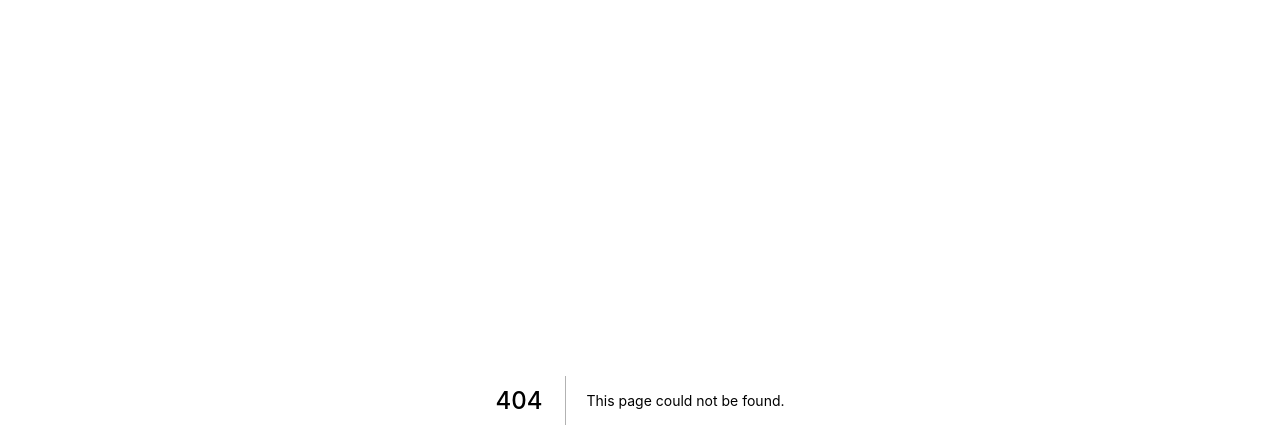
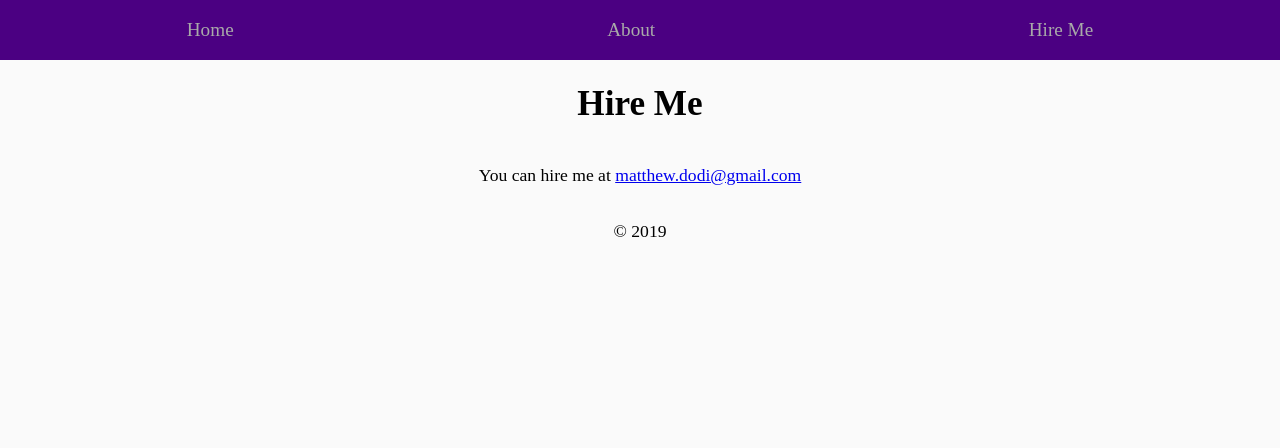
Before and after one commit to MatheoDodi/nextssr, a Next.js app: page /hireme in a window 1280 px wide. Before the commit this address had no page. Shown: the top 448 px of the page. Built offline with nearby package versions, Linux system fonts and the light colour scheme.

Commit message:
type: feat - Added basic styling

```diff
--- /dev/null
+++ b/components/Layout.js
@@ -0,0 +1,61 @@
+import Link from 'next/link';
+
+export default ({ children, title }) => (
+  <div className="root">
+    <header>
+      <Link href="/">
+        <a>Home</a>
+      </Link>
+      <Link href="/about">
+        <a>About</a>
+      </Link>
+      <Link href="/hireme">
+        <a>Hire Me</a>
+      </Link>
+    </header>
+
+    <h1>{title}</h1>
+    {children}
+    <footer>&copy; {new Date().getFullYear()}</footer>
+    <style jsx>
+      {`
+        .root {
+          display: flex;
+          justify-content: center;
+          align-items: center;
+          flex-direction: column;
+        }
+
+        header {
+          width: 100%;
+          display: flex;
+          justify-content: space-around;
+          padding: 1em;
+          font-size: 1.2rem;
+          background: indigo;
+        }
+
+        header a {
+          color: darkgrey;
+          text-decoration: none;
+        }
+
+        header a:hover {
+          font-weight: bold;
+          color: lightgrey;
+        }
+
+        footer {
+          padding: 1em;
+        }
+      `}
+    </style>
+    <style global jsx>{`
+      body {
+        margin: 0;
+        font-size: 110%;
+        background: #fafafa;
+      }
+    `}</style>
+  </div>
+);
--- /dev/null
+++ b/pages/hireme.js
@@ -0,0 +1,13 @@
+import Link from 'next/link';
+import Layout from '../components/Layout';
+
+const HireMe = () => (
+  <Layout title="Hire Me">
+    <p>
+      You can hire me at{' '}
+      <a href="mailto:matthew.dodi@gmail.com">matthew.dodi@gmail.com</a>
+    </p>
+  </Layout>
+);
+
+export default HireMe;
```
Also changed, not shown: pages/about.js (+3 -6 lines), pages/index.js (+5 -3 lines).
